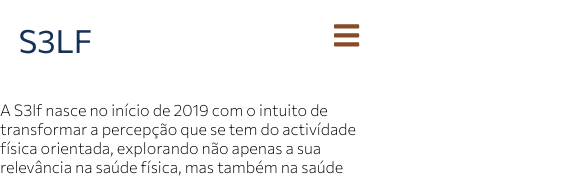
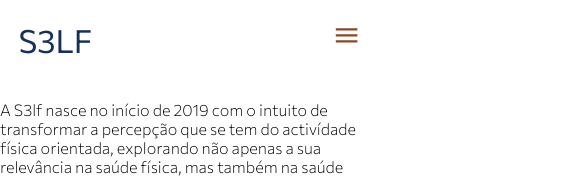
Before and after one commit to Isa1Maria/s3lf, a React (Create React App) app: page /quemsomos in a window 390 px wide. Shown: the top 178 px of the page, 585 px wide, since content can reach past the window. Built offline with nearby package versions, Linux system fonts and the light colour scheme.

Commit message:
Added React_Icons

```diff
--- a/src/Componentes/Navbar/Navbar.css
+++ b/src/Componentes/Navbar/Navbar.css
@@ -94,7 +94,7 @@ nav {
     height: 90vh;
     position: absolute;
     top: 80px;
-    left: 100%;
+    left: 90%;
     opacity: 1;
     transition: all 0.5s ease-in-out;
   }
@@ -110,8 +110,8 @@ nav {
   .nav-links {
     text-align: center;
     color: #fff;
-    padding: 0px;
-    margin: 0px;
+    padding: 10px;
+    margin: 10px;
     width: 100%;
     display: block;
   }
--- a/src/Componentes/Navbar/Navbar.js
+++ b/src/Componentes/Navbar/Navbar.js
@@ -1,8 +1,9 @@
 import React, {useState} from 'react';
 import './Navbar.css';
 import {Link} from 'react-router-dom';
-import { FaBars, FaTimes } from 'react-icons/fa';
 import { IconContext } from 'react-icons/lib';
+import { IoMdMenu, IoMdClose } from "react-icons/io";;
+
 
 function Navbar() {
     const [click, setClick] = useState(false);
@@ -19,7 +20,7 @@ return (
               S3LF
             </Link>
             <div className='menu-icon' onClick={handleClick}>
-              {click ? <FaTimes /> : <FaBars />}
+              {click ? <IoMdClose /> : <IoMdMenu />}
             </div>
             <ul className={click ? 'nav-menu active' : 'nav-menu'}>
 
```
